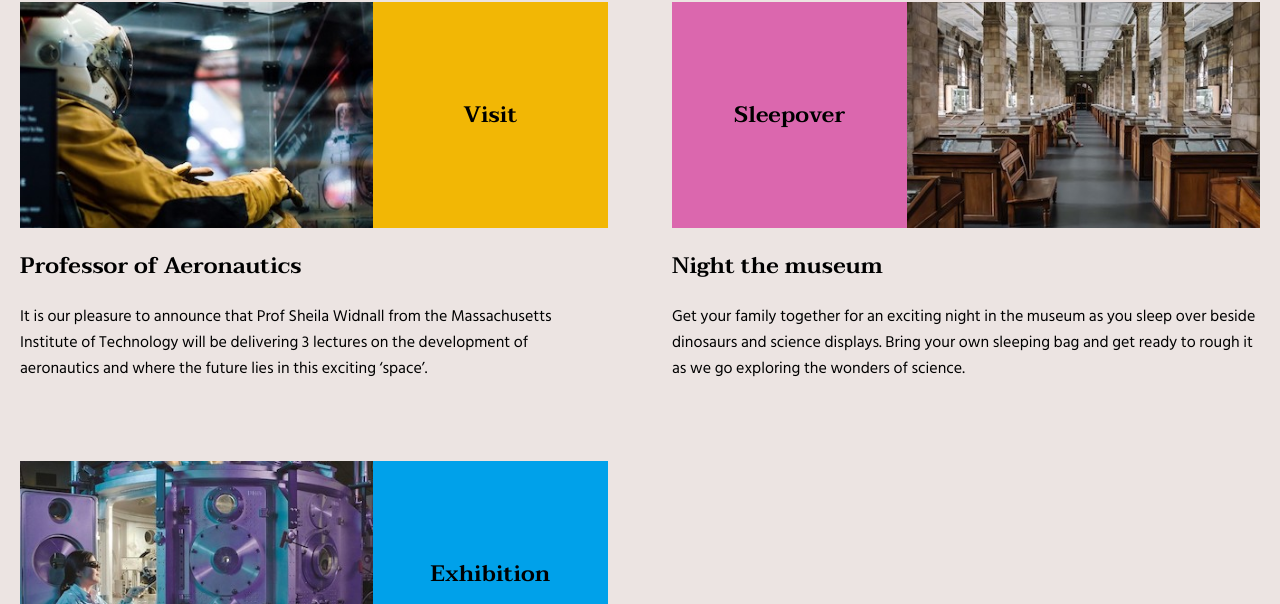
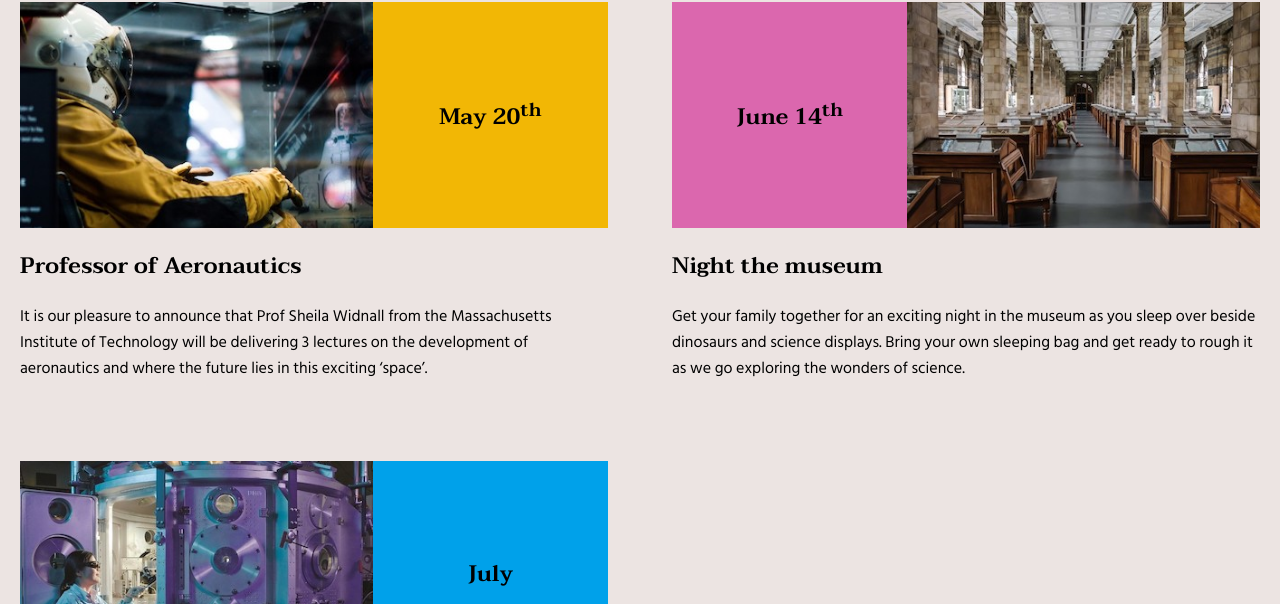
Before and after one commit to VReinhaug/semester-project1, a plain HTML site: page events.html in a window 1280 px wide. Shown: the part 348-952 px from the top of the page. Drawn offline with Linux system fonts and the light colour scheme.

Commit message:
Small edits on events

```diff
--- a/events.html
+++ b/events.html
@@ -39,14 +39,14 @@
                 <section>
                     <div class="img-h2 img-left link-yel">
                         <img src="images/professor.jpg" alt="Astronaut">
-                        <h2>Visit</h2>
+                        <h2>May 20<sup>th</sup></h2>
                     </div>
                     <h2>Professor of Aeronautics</h2>
                     <p>It is our pleasure to announce that Prof Sheila Widnall from the Massachusetts Institute of Technology will be delivering 3 lectures on the development of aeronautics and where the future lies in this exciting ‘space’.</p>
                 </section>
                 <section>
                     <div class="img-h2 img-right link-pin">
-                        <h2>Sleepover</h2>
+                        <h2>June 14<sup>th</sup></h2>
                         <img src="images/sleepover.jpg" alt="The inside hall of the Community Science Museum in Oslo">
                     </div>
                     <h2>Night the museum</h2>
@@ -55,7 +55,7 @@
                 <section>
                     <div class="img-h2 img-left link-blu">
                         <img src="images/loan-exhibition.jpg" alt="Person looking in to a scientific device">
-                        <h2>Exhibition</h2>
+                        <h2>July</h2>
                     </div>
                     <h2>Energetica Exhibition on Loan</h2>
                     <p>On loan from the NEMO Science Museum in Amsterdam, the Energetica exhibition is coming to the Community Science Museum. It’s a series of installations that allow visitors to experience the power of the elements as we harness them. From solar energy powering lighting, to ‘Wind Island’ that shows how turbines are able to use and control wind to create power.</p>
```
